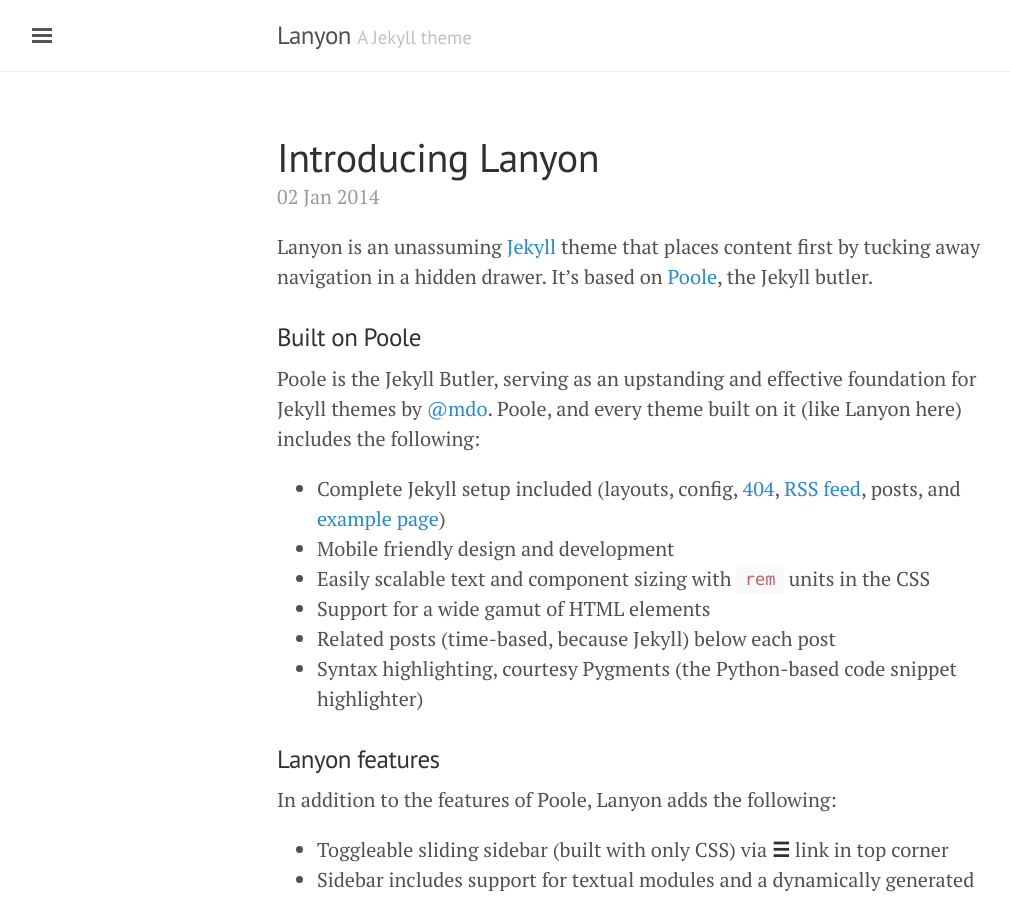
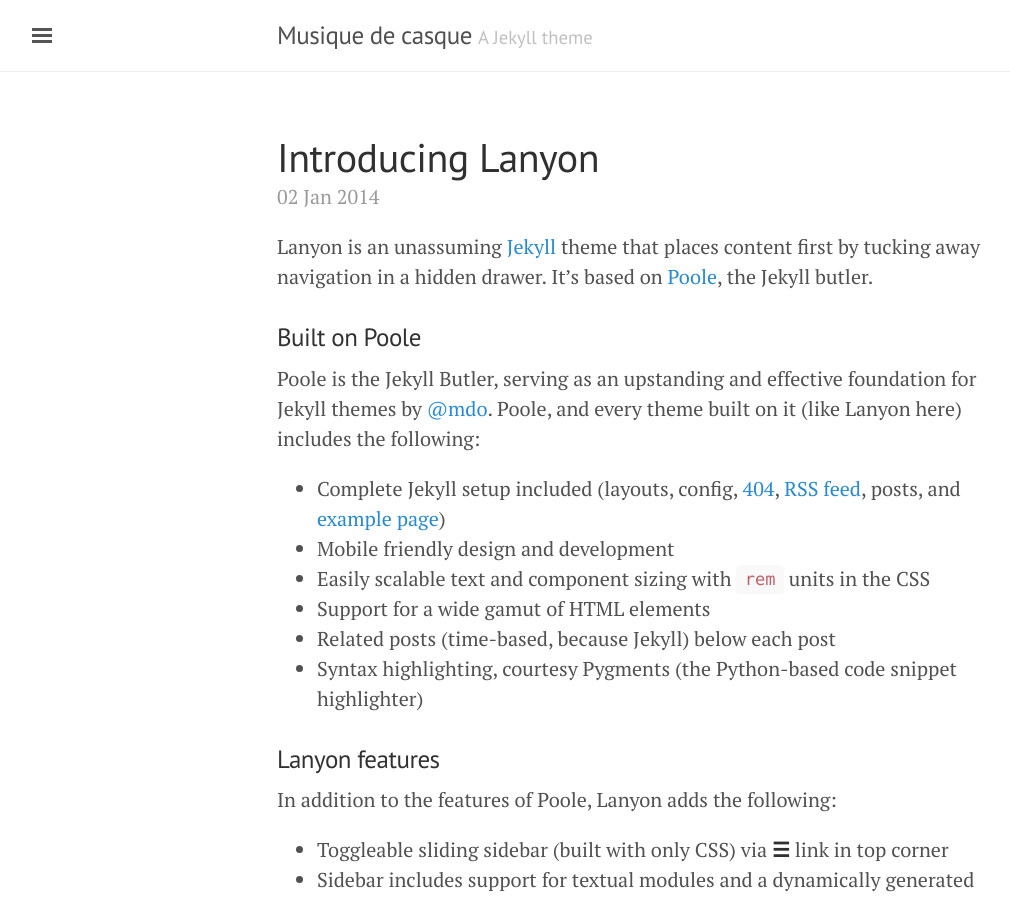
Before and after one commit to maximelebreton/musiquedecasque, a Jekyll site: the page built from index.html, in a window 1280 px wide and 900 px high. Shown: the whole window, without its empty margins (3-1013 px from the left). Built offline with Jekyll 4.4.1, drawn with Linux system fonts in a browser that asks for light colours; the list of posts is cut into pages by our own code.

Commit message:
Update _config.yml

```diff
--- a/_config.yml
+++ b/_config.yml
@@ -2,13 +2,12 @@
 #
 # Use of `relative_permalinks` ensures post links from the index work properly.
 permalink:           pretty
-relative_permalinks: true
 
 # Setup
-title:               Lanyon
+title:               Musique de casque
 tagline:             'A Jekyll theme'
 description:         'A reserved <a href="http://jekyllrb.com" target="_blank">Jekyll</a> theme that places the utmost gravity on content with a hidden drawer. Made by <a href="https://twitter.com/mdo" target="_blank">@mdo</a>.'
-url:                 http://lanyon.getpoole.com
+url:                 http://musiquedecasque.fr
 baseurl:             ''
 paginate:            5
 
```
